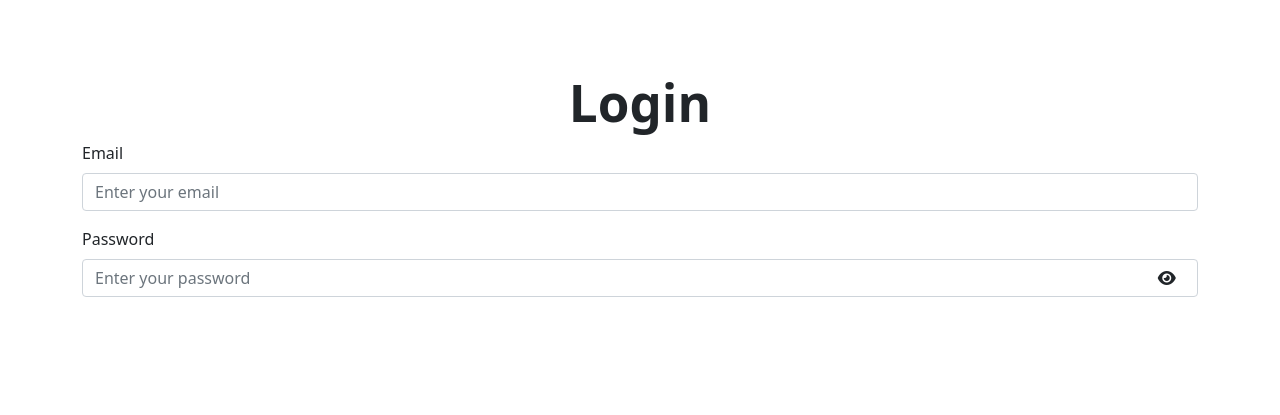
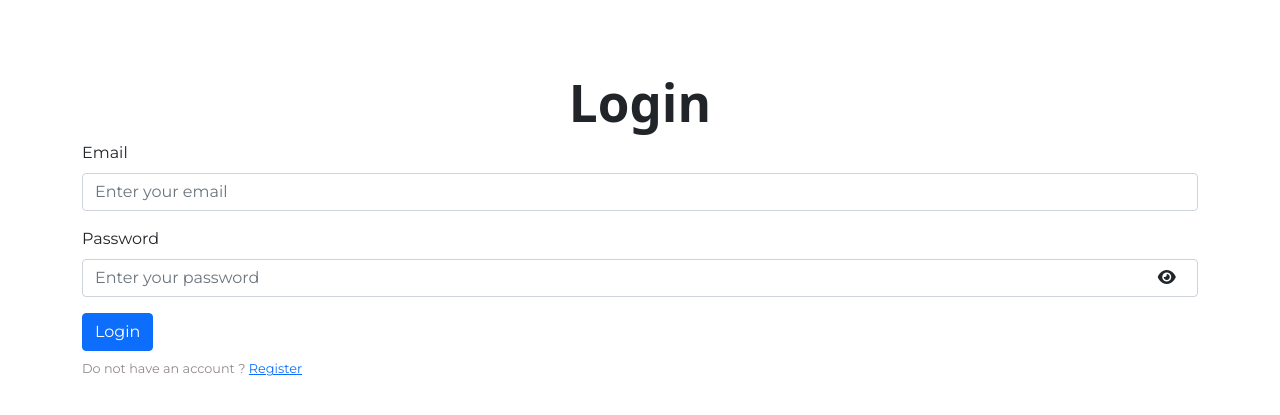
Before and after one commit to Aryan-ki-codepanti/portalStud, a Django app: page /login/ in a window 1280 px wide. Shown: the part 56-471 px from the top of the page. Run offline with Django 3.2, Linux system fonts and the light colour scheme; some libraries are stand-ins or nearby versions.

Commit message:
Made login template working by authenticating based on credentials

```diff
--- a/base/views.py
+++ b/base/views.py
@@ -17,7 +17,18 @@ def login_student(request):
         return redirect("Home")
 
     if request.method == "POST":
-        pass
+        email = request.POST["email"]
+        password = request.POST["password"]
+
+        user = authenticate(request , email=email , password=password)
+
+        if not user:
+            messages.error(request , "Invalid login credentials")
+            return redirect("Login")
+
+        login(request , user)
+        messages.success(request , f"Logged in as @{ user.username }")
+        return redirect("Home")
     return render(request , "base/login.html")
 
 def register_student(request):
--- a/static/css/auth.css
+++ b/static/css/auth.css
@@ -8,3 +8,12 @@
     top: 55%;
     cursor: pointer;
 }
+
+.auth-form-box{
+    font-family: Montserrat;
+}
+
+.auth-form-box p{
+    color: hsl(0, 4.8%, 55.5%);
+    font-size: 0.8rem;
+}
--- a/templates/base/login.html
+++ b/templates/base/login.html
@@ -33,6 +33,8 @@
                     <i class="fas fa-eye"></i>
                 </div>
             </div>
+            <button type="submit" class="btn btn-primary">Login</button>
+            <p class="mt-2"> Do not have an account ? <a href="{% url 'Register' %}"> Register </a> </p>
         </form>
     </div>
 </div>
--- a/templates/components/navbar.html
+++ b/templates/components/navbar.html
@@ -41,12 +41,12 @@
                         </li>
                     {% else %}
                         <li class="nav-item">
-                            <a class="nav-link" aria-current="page" href="#">
+                            <a class="nav-link" href="{% url 'Login' %}" aria-current="page" >
                                 Login
                             </a>
                         </li>
                         <li class="nav-item">
-                            <a class="nav-link" aria-current="page" href="#">
+                            <a class="nav-link" href="{% url 'Register' %}" aria-current="page" href="#">
                                 Register
                             </a>
                         </li>
```
Also changed, not shown: db.sqlite3.
